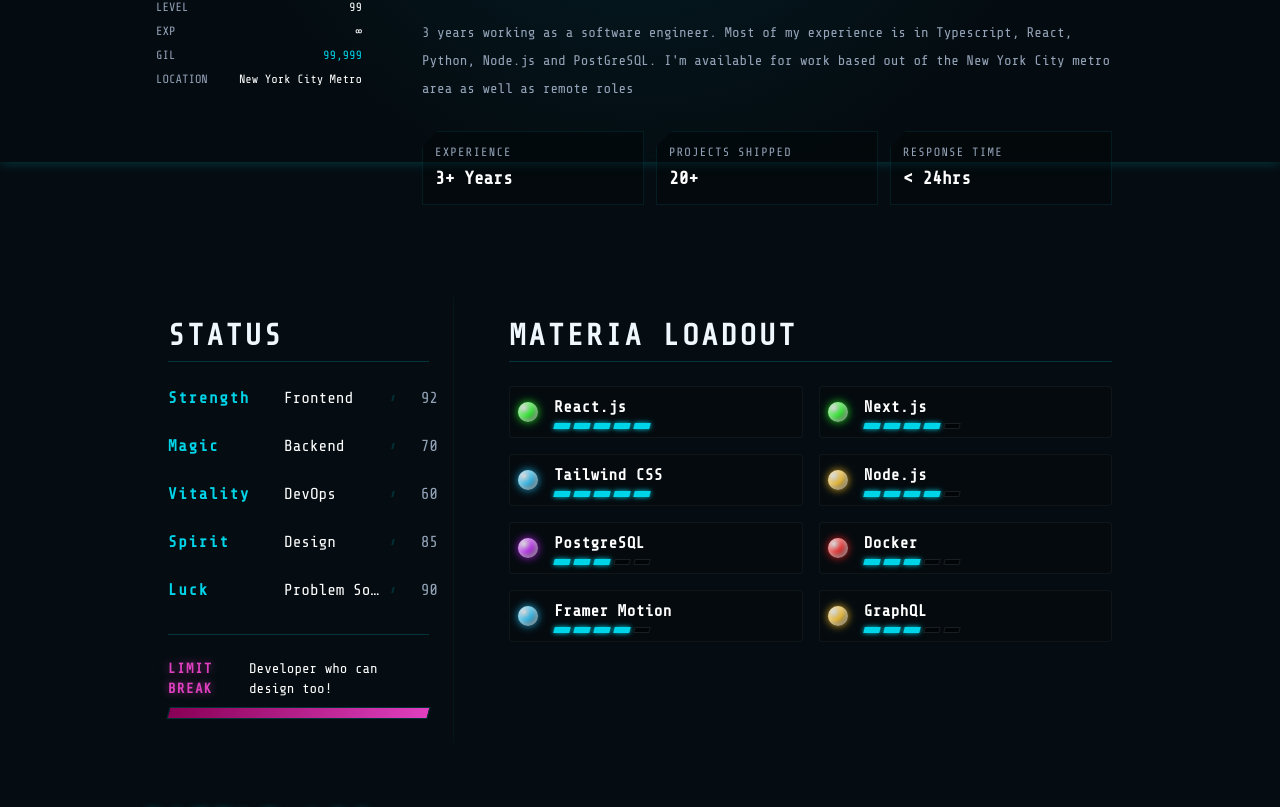
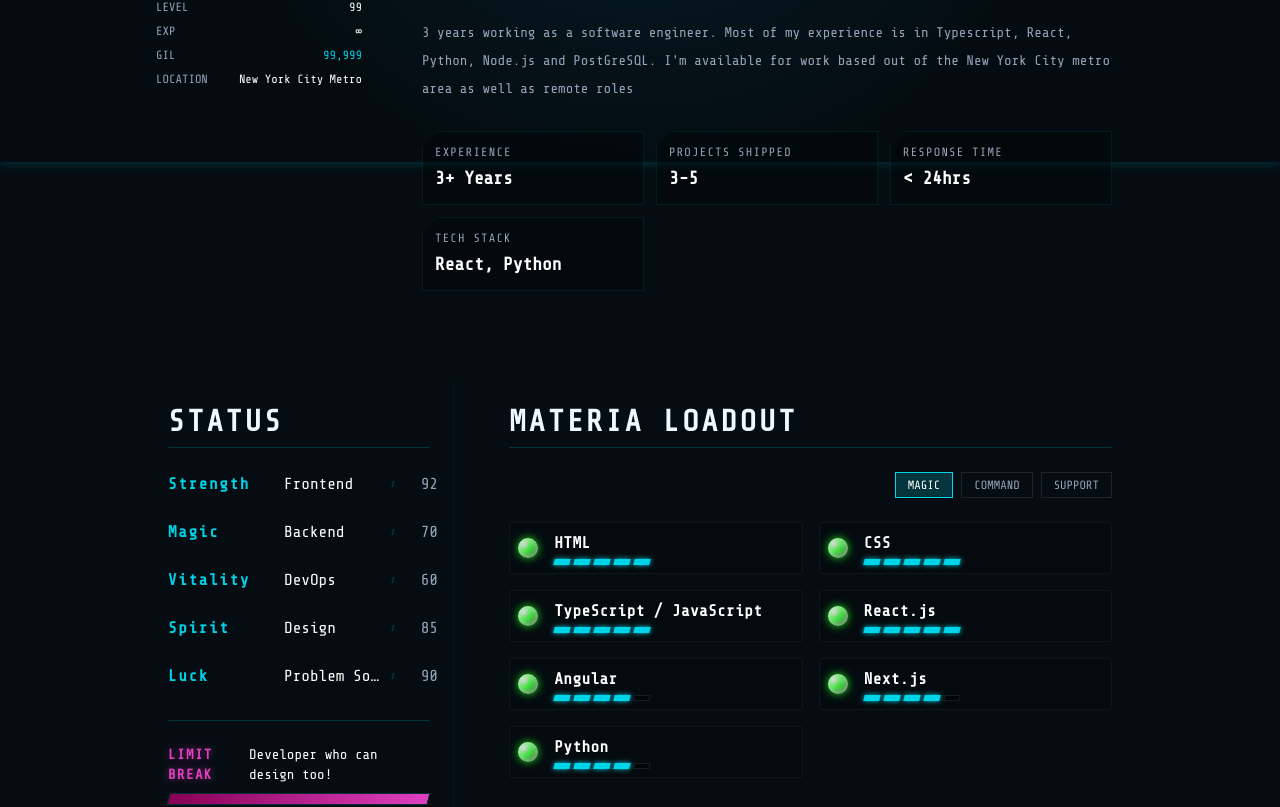
Before and after one commit to kbongco/jrpg-ffvii-portfolio, a React (Vite) app: page / in a window 1280 px wide. Shown: the part 638-1445 px from the top of the page. Built offline with nearby package versions, Linux system fonts and the light colour scheme.

Commit message:
added in filter and added in more dynamic data

```diff
--- a/src/components/Profile.tsx
+++ b/src/components/Profile.tsx
@@ -1,3 +1,4 @@
+import { cardData } from "@/data/sidequests";
 import { User } from "lucide-react";
 
 export default function Profile() {
@@ -35,11 +36,7 @@
             </p>
 
             <div className="grid grid-cols-2 sm:grid-cols-3 gap-3 pt-2">
-              {[
-                { label: 'Experience', value: '3+ Years' },
-                { label: 'Projects Shipped', value: '20+' },
-                { label: 'Response Time', value: '< 24hrs' },
-              ].map(item => (
+              {cardData.map(item => (
                 <div key={item.label} className="bg-black/30 border border-[#00d4e8]/10 p-3 remake-cut-tl">
                   <div className="text-[#94a3b8] text-xs font-share-tech tracking-widest mb-1">{item.label.toUpperCase()}</div>
                   <div className="font-rajdhani font-bold text-lg text-white">{item.value}</div>
--- a/src/components/Status.tsx
+++ b/src/components/Status.tsx
@@ -1,11 +1,18 @@
-import StatRow from './StatRow';
-import MateriaSlot from './MateriaSlot';
+import StatRow from "./StatRow";
+import MateriaSlot from "./MateriaSlot";
+import { materia } from "@/data/sidequests";
+import { useState } from "react";
 
 export default function Status() {
+
+  const materiaFilter = ["magic", "command", "support"]
+  const [filter, setFilter] = useState('magic')
   return (
     <section className="grid grid-cols-1 md:grid-cols-12 gap-8">
       <div className="md:col-span-4 remake-panel p-6 remake-cut-tl space-y-8 animate-pulse-glow">
-            <h2 className="font-rajdhani text-3xl font-bold tracking-widest border-b border-[#00d4e8]/20 pb-2 mb-6">STATUS</h2>
+        <h2 className="font-rajdhani text-3xl font-bold tracking-widest border-b border-[#00d4e8]/20 pb-2 mb-6">
+          STATUS
+        </h2>
 
         <div className="space-y-6">
           <StatRow label="Strength" category="Frontend" value={92} />
@@ -17,7 +24,9 @@
 
         <div className="mt-8 pt-6 border-t border-[#00d4e8]/20 space-y-2">
           <div className="flex justify-between text-sm">
-                <span className="text-[#e040c0] font-bold tracking-widest text-glow-magenta">LIMIT BREAK</span>
+            <span className="text-[#e040c0] font-bold tracking-widest text-glow-magenta">
+              LIMIT BREAK
+            </span>
             <span className="text-white">Developer who can design too!</span>
           </div>
           <div className="remake-bar-container h-3 w-full skew-x-[-15deg]">
@@ -26,22 +35,41 @@
         </div>
       </div>
 
+      <div className="md:col-span-8 remake-panel p-6 remake-cut flex flex-col">
+        <h2 className="font-rajdhani text-3xl font-bold tracking-widest border-b border-[#00d4e8]/20 pb-2 mb-6">
+          MATERIA LOADOUT
+        </h2>
 
-          <div className="md:col-span-8 remake-panel p-6 remake-cut flex flex-col">
-            <h2 className="font-rajdhani text-3xl font-bold tracking-widest border-b border-[#00d4e8]/20 pb-2 mb-6">MATERIA LOADOUT</h2>
+        <div className="flex flex-wrap gap-2 mb-6 justify-end">
+  {materiaFilter.map((t) => (
+    <button
+      key={t}
+      onClick={() => setFilter(t)}
+      className={`px-3 py-1 text-xs font-share-tech border transition
+        ${filter === t
+          ? "bg-[#00d4e8]/20 border-[#00d4e8] text-white"
+          : "border-white/10 text-[#94a3b8]"
+        }`}
+    >
+      {t.toUpperCase()}
+    </button>
+  ))}
+</div>
 
         <div className="grid grid-cols-1 sm:grid-cols-2 gap-4 flex-1 content-start">
-              <MateriaSlot type="magic" name="React.js" level={5} max={5} />
-              <MateriaSlot type="magic" name="Next.js" level={4} max={5} />
-              <MateriaSlot type="support" name="Tailwind CSS" level={5} max={5} />
-              <MateriaSlot type="command" name="Node.js" level={4} max={5} />
-              <MateriaSlot type="independent" name="PostgreSQL" level={3} max={5} />
-              <MateriaSlot type="summon" name="Docker" level={3} max={5} />
-              <MateriaSlot type="support" name="Framer Motion" level={4} max={5} />
-              <MateriaSlot type="command" name="GraphQL" level={3} max={5} />
+{materia
+  .filter((m) => filter === "all" || m.type === filter)
+  .map((mat) => (
+    <MateriaSlot
+      key={mat.name}
+      type={mat.type}
+      name={mat.name}
+      level={mat.level}
+      max={mat.max}
+    />
+  ))}
         </div>
       </div>
     </section>
-
-  )
+  );
 }
--- a/src/data/sidequests.ts
+++ b/src/data/sidequests.ts
@@ -3,6 +3,18 @@
   reward: string;
   desc: string;
   status: string;
+};
+
+type Materia = {
+  type: string;
+  name: string;
+  level: number;
+  max: number;
+};
+
+type CardData = {
+  label: string;
+  value: string;
 };
 
 export const sideQuests: SideQuests[] = [
@@ -31,3 +43,33 @@
     status: "IN PROGRESS",
   },
 ];
+
+export const materia: Materia[] = [
+  { type: "magic", name: "HTML", level: 5, max: 5 },
+  { type: "magic", name: "CSS", level: 5, max: 5 },
+  { type: "magic", name: "TypeScript / JavaScript", level: 5, max: 5 },
+  { type: "magic", name: "React.js", level: 5, max: 5 },
+  { type: "magic", name: "Angular", level: 4, max: 5 },
+  { type: "magic", name: "Next.js", level: 4, max: 5 },
+  { type: "magic", name: "Python", level: 4, max: 5 },
+  { type: "command", name: "FastAPI", level: 4, max: 5 },
+  { type: "support", name: "Figma", level: 4, max: 5 },
+  { type: "command", name: "Node.js", level: 4, max: 5 },
+  { type: "support", name: "Vite", level: 4, max: 5 },
+  { type: "command", name: "Git", level: 4, max: 5 },
+  { type: "support", name: "SASS", level: 3, max: 5 },
+  { type: "command", name: "SQL", level: 4, max: 5 },
+  { type: "support", name: "ChatGPT", level: 5, max: 5 },
+  { type: "support", name: "Claude", level: 4, max: 5 },
+  { type: "support", name: "Tailwind CSS", level: 5, max: 5 },
+  { type: "support", name: "Framer Motion", level: 4, max: 5 },
+  { type: "command", name: "GraphQL", level: 3, max: 5 },
+  { type: "support", name: "Jira", level: 4, max: 5 },
+];
+
+export const cardData:CardData[]= [
+  { label: "Experience", value: "3+ Years" },
+  { label: "Projects Shipped", value: "3-5" },
+  { label: "Response Time", value: "< 24hrs" },
+  { label: "Tech Stack", value: "React, Python" },
+];
```
Lines whose indentation alone changed are shown as unchanged.
